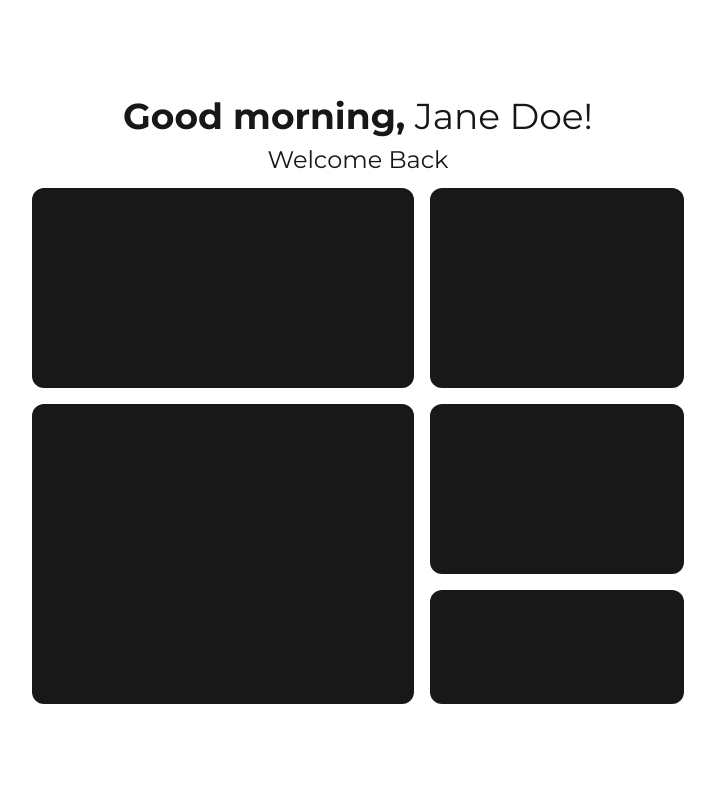
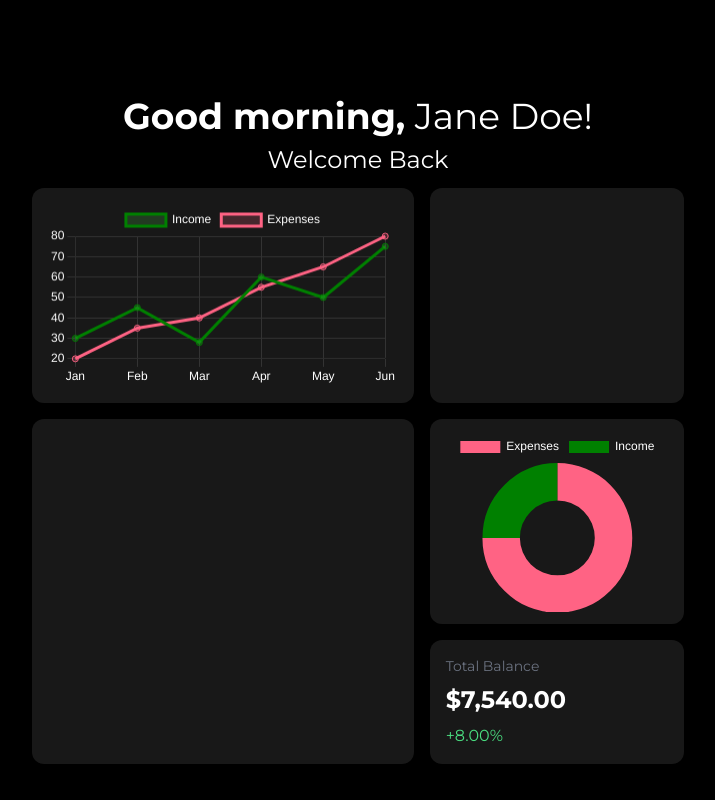
Before and after one commit to locodafux/finance-app, a Next.js app: page / in a window 1280 px wide. Shown: the whole page, without its empty margins (282-997 px from the left). Built offline with nearby package versions, Linux system fonts and the light colour scheme.

Commit message:
added dougnut chart

```diff
--- a/src/app/page.tsx
+++ b/src/app/page.tsx
@@ -1,21 +1,146 @@
+'use client';
+
+import { useEffect, useRef } from 'react';
+import {
+  Chart,
+  LineController,
+  CategoryScale,
+  LinearScale,
+  PointElement,
+  LineElement,
+  Title,
+  Tooltip,
+  Legend,
+  DoughnutController, // added for donut
+  ArcElement,         // added for donut
+} from 'chart.js';
+
+Chart.register(
+  LineController,
+  CategoryScale,
+  LinearScale,
+  PointElement,
+  LineElement,
+  Title,
+  Tooltip,
+  Legend,
+  DoughnutController,
+  ArcElement
+);
 
 export default function Home() {
+  const chartRef = useRef<HTMLCanvasElement>(null);
+  const donutChartRef = useRef<HTMLCanvasElement>(null);
+  const chartInstanceRef = useRef<Chart | null>(null);
+  const donutChartInstanceRef = useRef<Chart | null>(null);
+
+  useEffect(() => {
+    if (chartRef.current) {
+      chartInstanceRef.current = new Chart(chartRef.current, {
+        type: 'line',
+        data: {
+          labels: ['Jan', 'Feb', 'Mar', 'Apr', 'May', 'Jun'],
+          datasets: [
+            {
+              label: 'Income',
+              data: [30, 45, 28, 60, 50, 75],
+              borderColor: 'green',
+              backgroundColor: 'rgba(75, 192, 75, 0.2)',
+              fill: false,
+              tension: 0,
+            },
+            {
+              label: 'Expenses',
+              data: [20, 35, 40, 55, 65, 80],
+              borderColor: 'rgb(255, 99, 132)',
+              backgroundColor: 'rgba(255, 99, 132, 0.2)',
+              fill: false,
+              tension: 0,
+            },
+          ],
+        },
+        options: {
+          responsive: true,
+          maintainAspectRatio: false,
+          plugins: {
+            legend: { labels: { color: 'white' } },
+          },
+          scales: {
+            x: {
+              ticks: { color: 'white' },
+              grid: { color: '#333' },
+            },
+            y: {
+              ticks: { color: 'white' },
+              grid: { color: '#333' },
+            },
+          },
+        },
+      });
+    }
+
+    if (donutChartRef.current) {
+      donutChartInstanceRef.current = new Chart(donutChartRef.current, {
+        type: 'doughnut',
+        data: {
+          labels: ['Expenses', 'Income'],
+          datasets: [
+            {
+              label: 'Income vs. Expenses',
+              data: [300, 100],
+              backgroundColor: [
+                'rgb(255, 99, 132)',
+                'green',
+              ],
+              hoverOffset: 30,
+              borderWidth: 0,
+            },
+          ],
+        },
+        options: {
+          responsive: true,
+          maintainAspectRatio: false,
+          plugins: {
+            legend: { labels: { color: 'white' }, position: 'top'},
+          },
+        },
+      });
+    }
+
+    return () => {
+      chartInstanceRef.current?.destroy();
+      donutChartInstanceRef.current?.destroy();
+    };
+  }, []);
+
   return (
-    <div className="w-screen h-screen flex items-center flex-col p-24">
-      <h1 className="text-4xl mb-2"><span className="font-bold">Good morning,</span> Jane Doe!</h1>
+    <div className="w-screen h-screen flex items-center flex-col p-24 bg-black text-white">
+      <h1 className="text-4xl mb-2">
+        <span className="font-bold">Good morning,</span> Jane Doe!
+      </h1>
       <h3 className="text-2xl mb-3">Welcome Back</h3>
 
-      <div className=" flex flex-col lg:w-[60%] lg:h-full gap-y-4">
-        <div className=" w-full flex gap-4 h-[40%]">
-        <div className="w-[60%] h-full bg-[#181818] rounded-xl"></div>
-        <div className="w-[40%] h-full bg-[#181818] rounded-xl"></div>
+      <div className="flex flex-col lg:w-[60%] lg:h-full gap-y-4">
+        <div className="w-full flex gap-4 h-[40%]">
+          <div className="w-[60%] h-full bg-[#181818] rounded-xl p-4">
+            <canvas className="w-full h-full" style={{ display: 'block' }} ref={chartRef} />
+          </div>
+          <div className="w-[40%] h-full bg-[#181818] rounded-xl p-4">
+          </div>
         </div>
-        <div className=" w-full flex gap-4 h-[60%]">
-        <div className="w-[60%] h-full bg-[#181818] rounded-xl"></div>
-        <div className="flex flex-col w-[40%] h-full gap-4">
-          <div className="w-full h-[60%] bg-[#181818] rounded-xl"></div>
-          <div className="w-full h-[40%] bg-[#181818] rounded-xl"></div>
-        </div>
+        <div className="w-full flex gap-4 h-[60%]">
+          <div className="w-[60%] h-full bg-[#181818] rounded-xl"></div>
+          <div className="flex flex-col w-[40%] h-full gap-4">
+            <div className="w-full h-[60%] bg-[#181818] rounded-xl p-3">
+          <canvas className="w-full h-full" style={{ display: 'block' }} ref={donutChartRef} />
+
+            </div>
+            <div className="w-full h-[40%] bg-[#181818] rounded-xl flex flex-col gap-2 p-4">
+              <span className='text-sm text-gray-500'>Total Balance</span>
+              <span className='text-2xl font-bold'>$7,540.00</span>
+              <span className='text-green-400'>+8.00%</span>
+            </div>
+          </div>
         </div>
       </div>
     </div>
```
Also changed, not shown: package.json (+8 -6 lines), 1 other file (tests, documents, lock files or other folders).
